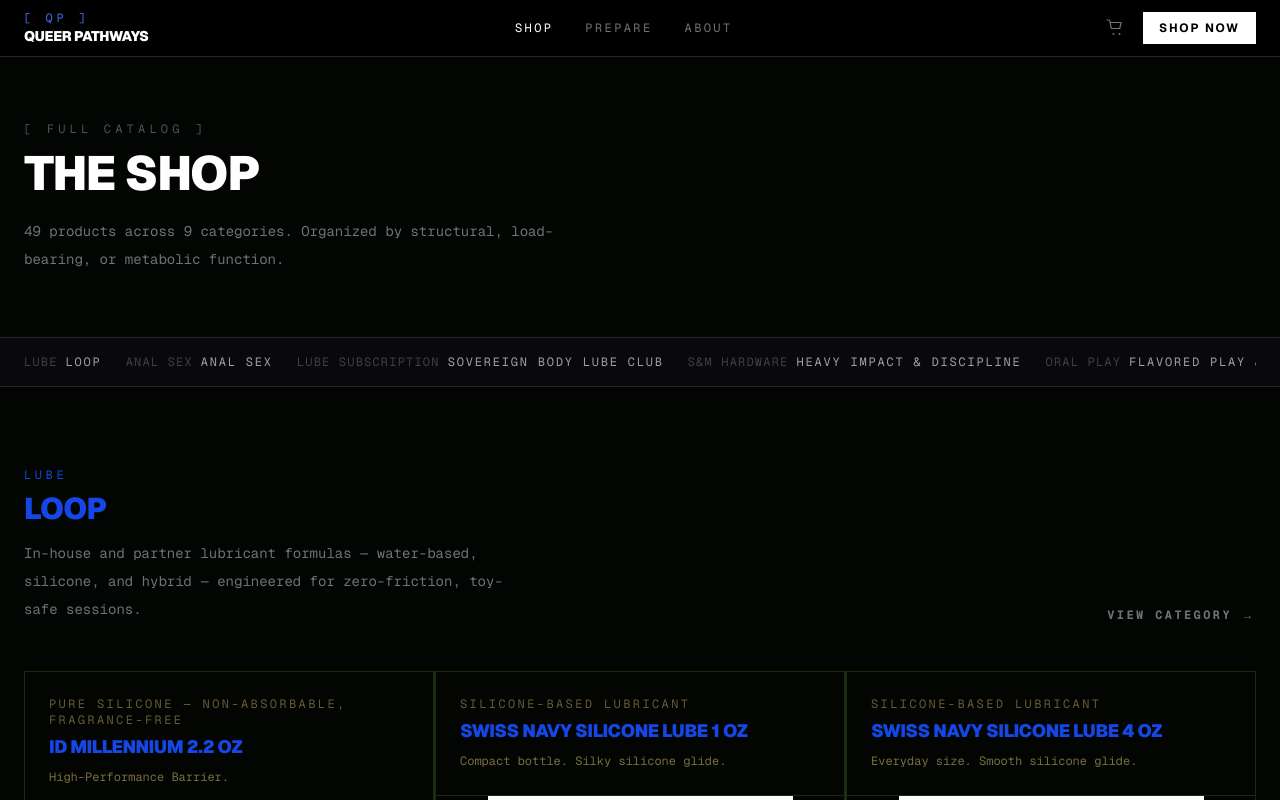
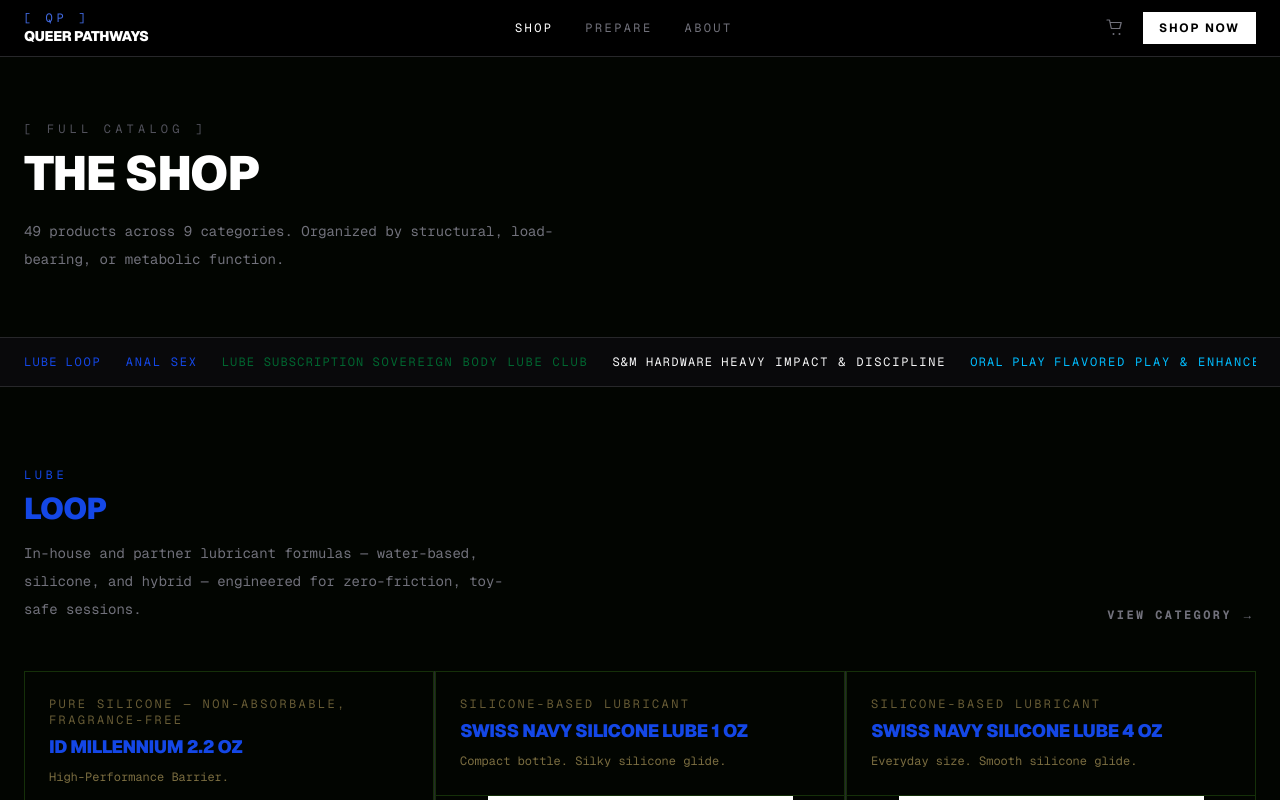
Before and after one commit to jonassaint-QP/QP-Storefront, a Next.js app: page /shop in a window 1280 px wide. Both pictures are taken after a click on the button "I AM 18+ — ENTER". Shown: the top 800 px of the page. Built offline with nearby package versions, Linux system fonts and the light colour scheme.

Commit message:
Fix storefront menu labels and route colors

```diff
--- a/src/app/(main)/shop/page.tsx
+++ b/src/app/(main)/shop/page.tsx
@@ -31,20 +31,33 @@
       {/* Category jump nav */}
       <div className="border-b border-zinc-800 bg-zinc-950 px-6 py-4 sticky top-14 z-30">
         <div className="mx-auto max-w-7xl flex items-center gap-6 overflow-x-auto scrollbar-none">
-          {STOREFRONT_ROUTES.map(({ slug, descriptor, title }) => (
+          {STOREFRONT_ROUTES.map((route) => {
+            const { slug, descriptor, title, color } = route;
+            return (
               <a
                 key={slug}
                 href={`#${slug}`}
                 className="flex items-center gap-2 shrink-0 group"
               >
-              <span className="text-xs font-mono uppercase tracking-widest text-zinc-700 group-hover:text-zinc-500 transition-colors">
+                {descriptor !== title && (
+                  <span
+                    className={`text-xs font-mono uppercase tracking-widest ${
+                      color ?? 'text-zinc-700'
+                    } transition-colors`}
+                  >
                     {descriptor}
                   </span>
-              <span className="text-xs font-mono uppercase tracking-[0.15em] text-zinc-400 group-hover:text-white transition-colors">
+                )}
+                <span
+                  className={`text-xs font-mono uppercase tracking-[0.15em] ${
+                    color ?? 'text-zinc-400'
+                  } transition-colors`}
+                >
                   {title}
                 </span>
               </a>
-          ))}
+            );
+          })}
         </div>
       </div>
 
--- a/src/lib/products.ts
+++ b/src/lib/products.ts
@@ -206,7 +206,7 @@
   },
   {
     slug: 'yellow-watersports',
-    descriptor: 'Watersports',
+    descriptor: 'Waterproof & Specialty Hardware',
     title: 'Waterproof & Specialty Hardware',
     description:
       'Waterproof sheets, catheters, play suits, and specialized hardware for watersports.',
```
Lines whose indentation alone changed are shown as unchanged.
